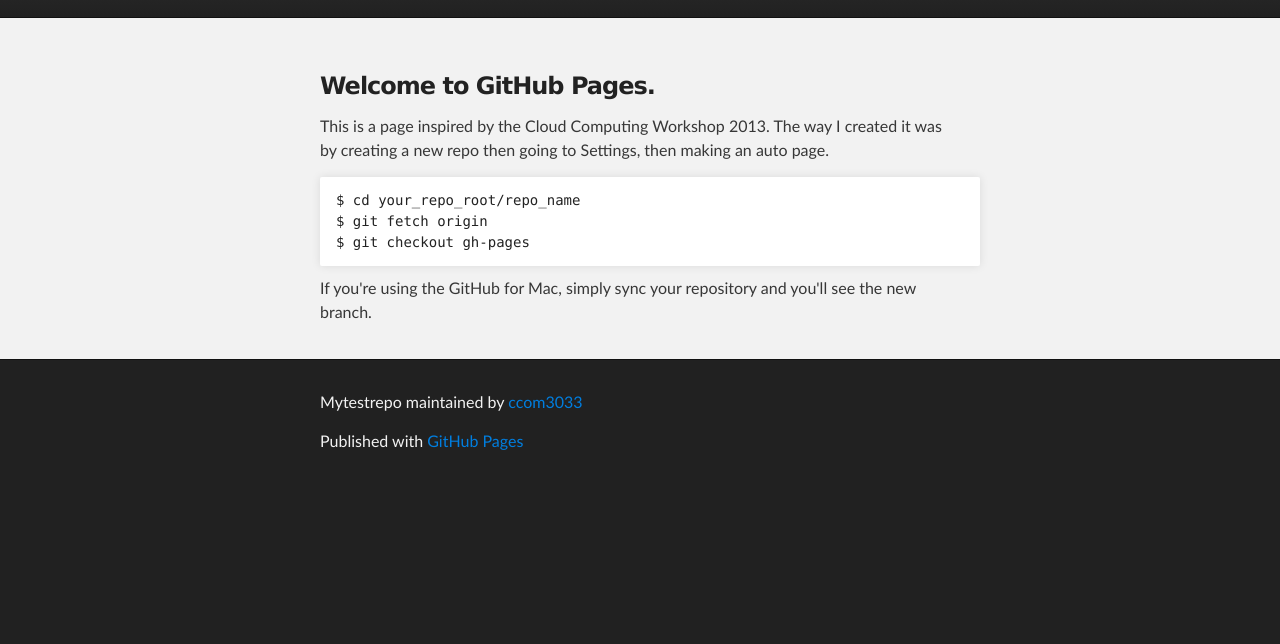
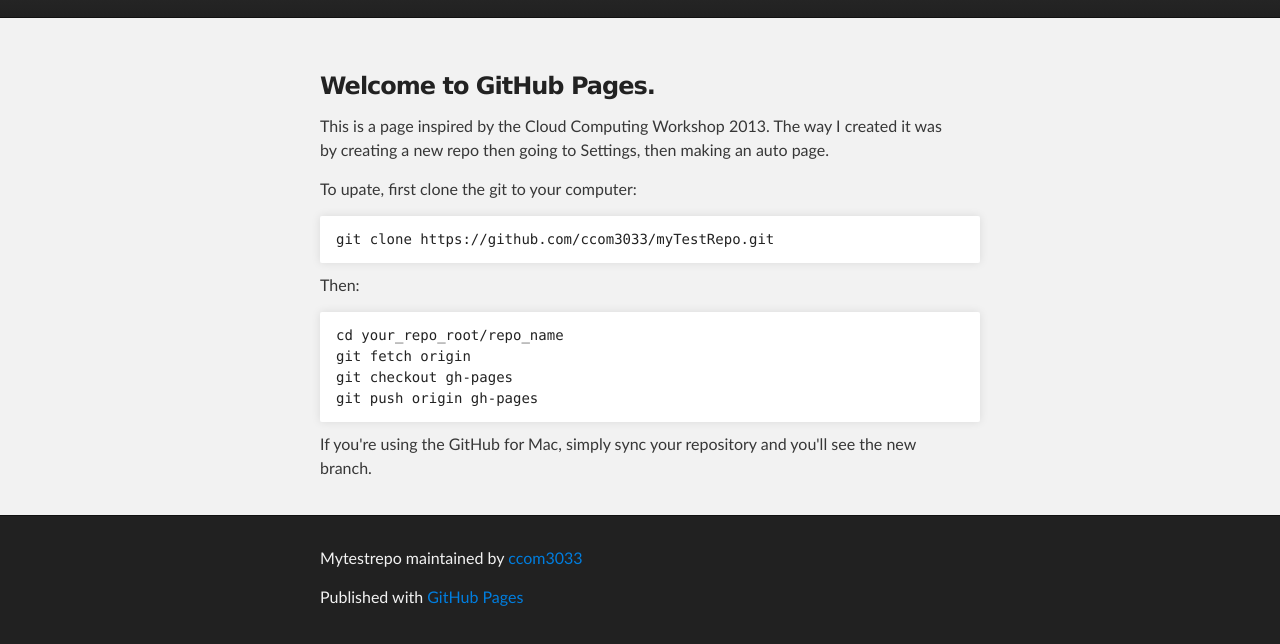
Before and after one commit to ccom3033/myTestRepo, a plain HTML site: page index.html in a window 1280 px wide. Shown: the part 96-740 px from the top of the page. Drawn offline with Linux system fonts and the light colour scheme.

Commit message:
some change

```diff
--- a/index.html
+++ b/index.html
@@ -39,10 +39,24 @@
   The way I created it was by creating a new repo then going to Settings, then making an auto page.
 </p>
 
-<pre><code>$ cd your_repo_root/repo_name
-$ git fetch origin
-$ git checkout gh-pages
+
+<p>
+  To upate, first clone the git to your computer:
+</p>
+<pre><code>git clone https://github.com/ccom3033/myTestRepo.git
 </code></pre>
+
+<p>
+Then:
+</p>
+<pre><code>cd your_repo_root/repo_name
+git fetch origin
+git checkout gh-pages
+git push origin gh-pages
+</code></pre>
+
+
+
 
 <p>If you're using the GitHub for Mac, simply sync your repository and you'll see the new branch.</p>
 
```
